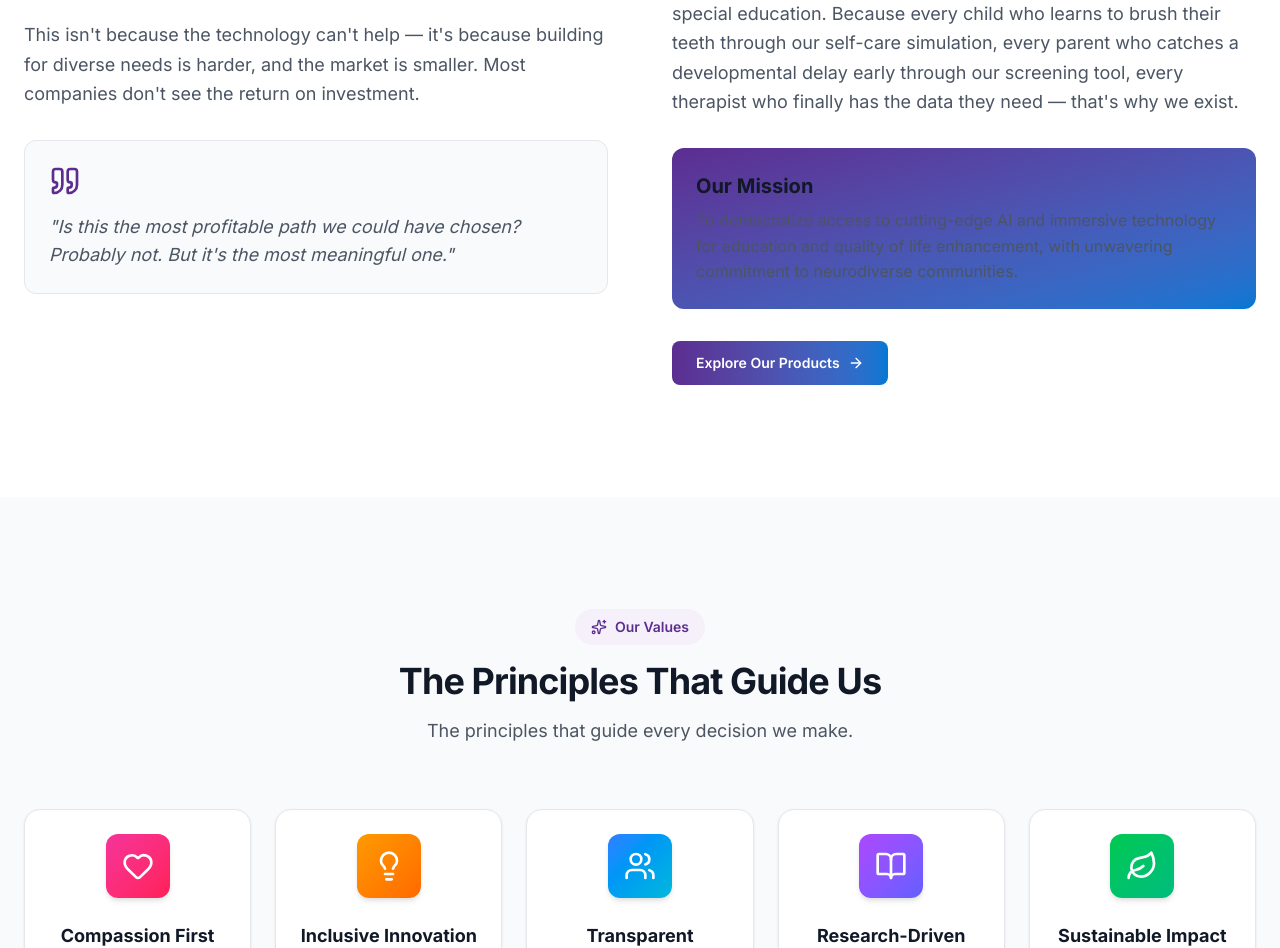
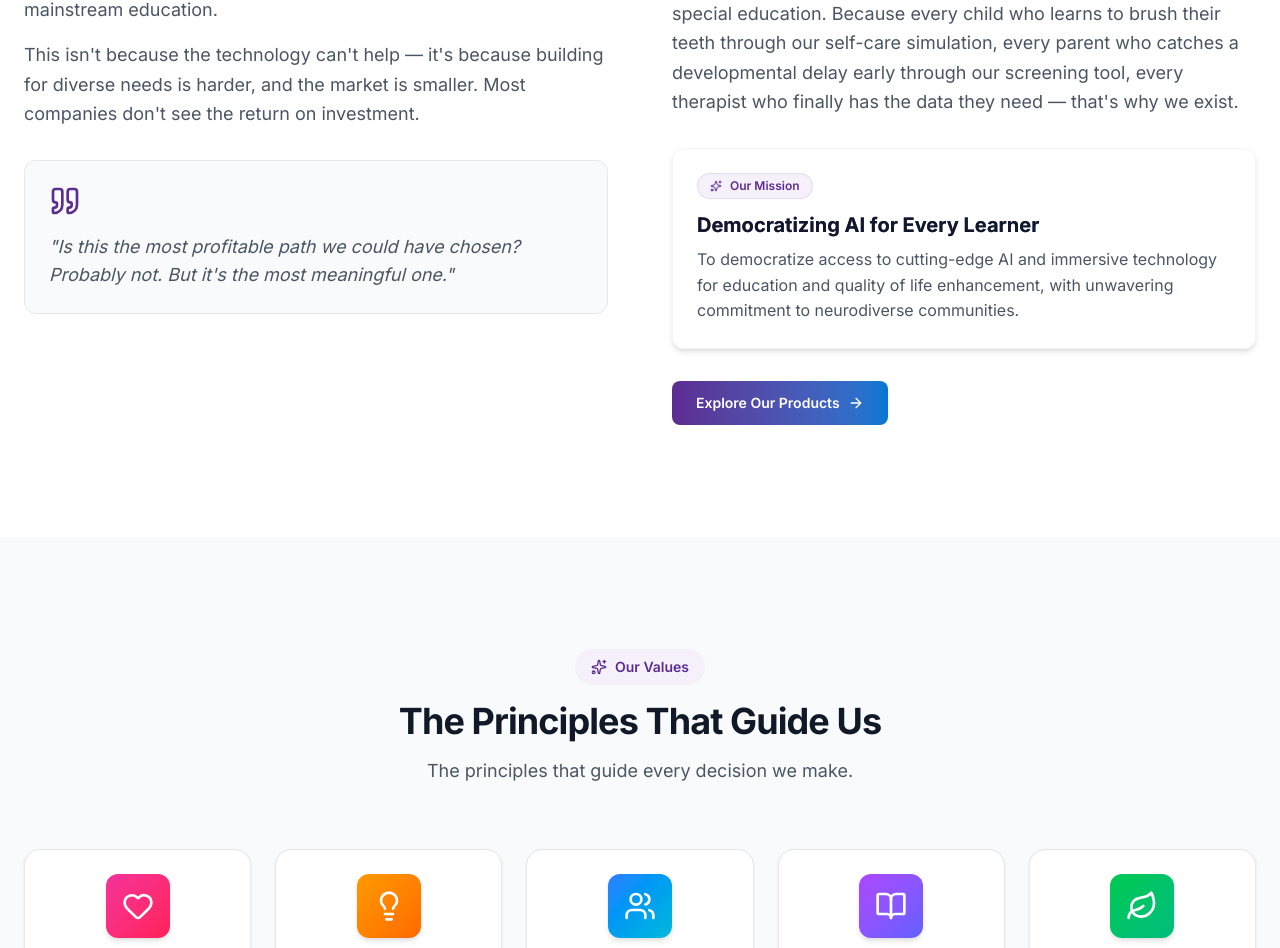
Before and after one commit to riyana1405/lunamagix-website-v3, a Next.js app: page /about in a window 1280 px wide. Shown: the part 1132-2080 px from the top of the page. Built offline with nearby package versions, Linux system fonts and the light colour scheme.

Commit message:
feat: update About page mission section to light background style
- Changed dark gradient background to light gradient (--gradient-hero)
- Added purple badge with Sparkles icon
- Gradient text for mission headline
- Added border and shadow for depth
- Text now uses --text-secondary for readability

```diff
--- a/src/app/about/OurStory.tsx
+++ b/src/app/about/OurStory.tsx
@@ -78,9 +78,15 @@ export function OurStory() {
               therapist who finally has the data they need — that&apos;s why we exist.
             </p>
 
-            <div className="mt-8 p-6 rounded-xl bg-gradient-to-br from-[var(--luna-purple)] to-[var(--azure-blue)]">
-              <h3 className="text-xl font-bold text-white">Our Mission</h3>
-              <p className="mt-2 text-white/90">
+            <div className="mt-8 p-6 rounded-xl bg-[var(--gradient-hero)] border border-[var(--border-light)] shadow-[var(--shadow-md)]">
+              <span className="inline-flex items-center gap-2 rounded-full bg-[var(--luna-purple-lighter)] px-3 py-1 text-xs font-semibold text-[var(--luna-purple)] border border-[var(--luna-purple)]/10 mb-3">
+                <Sparkles className="h-3 w-3" />
+                Our Mission
+              </span>
+              <h3 className="text-xl font-bold bg-gradient-to-r from-[var(--luna-purple)] to-[var(--azure-blue)] bg-clip-text text-transparent">
+                Democratizing AI for Every Learner
+              </h3>
+              <p className="mt-2 text-[var(--text-secondary)]">
                 To democratize access to cutting-edge AI and immersive technology
                 for education and quality of life enhancement, with unwavering
                 commitment to neurodiverse communities.
```
